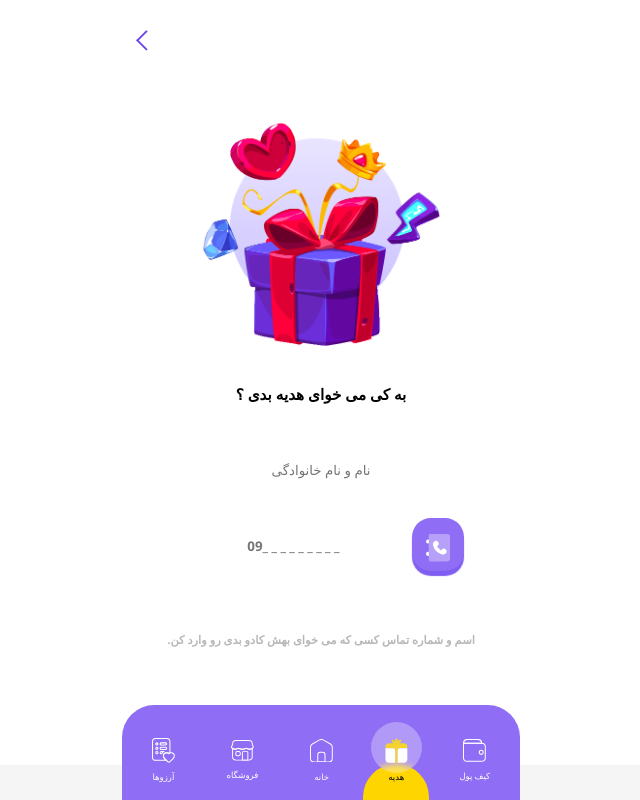
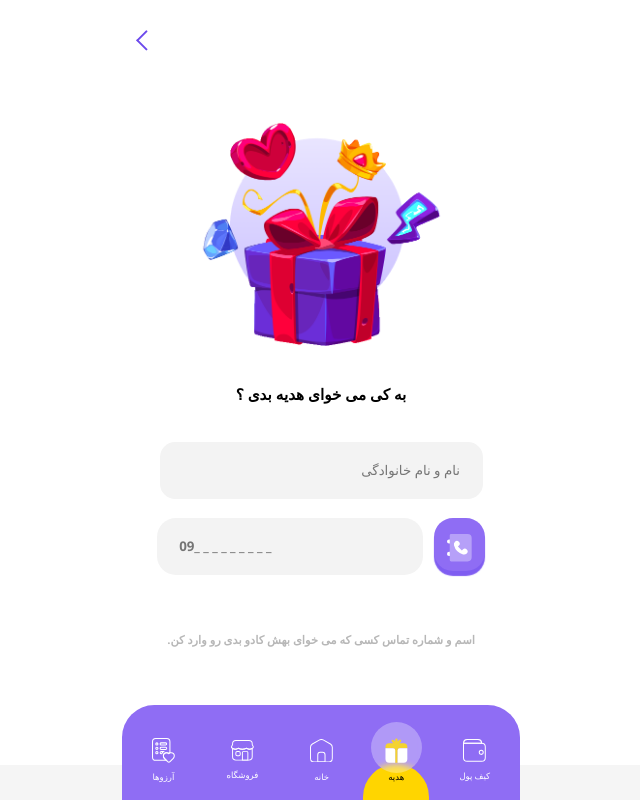
Before and after one commit to trumanshoow/kadobin, a React (Create React App) app: page /gift in a window 1280 px wide. Shown: the whole page, without its empty margins (319-959 px from the left). Built offline with nearby package versions, Linux system fonts and the light colour scheme.

Commit message:
edit page profile

```diff
--- a/src/components/products/productsData.module.css
+++ b/src/components/products/productsData.module.css
@@ -3,7 +3,7 @@
     display: flex;
     justify-content: space-between;
     align-items: center;
-    width: 100%;
+    width: 18rem;
     height: 4.4rem;
     border-radius: 1rem;
     background-color: white;
--- a/src/pages/Products/index.js
+++ b/src/pages/Products/index.js
@@ -32,7 +32,6 @@ const Products = () => {
                         Icon={Search}
                     />
                 </div>
-                <div className={styles.Parentdata}>
                     {
                         data.map((item, index) => (
                             <ProductsData
@@ -41,7 +40,6 @@ const Products = () => {
                             />
                         ))
                     }
-                </div>
             </div>
         </div>
         </MainLayout>
--- a/src/pages/Products/products.module.css
+++ b/src/pages/Products/products.module.css
@@ -14,10 +14,8 @@
     align-items: center;
     justify-content: center;
 }
-.inputParent{
-    width: 34%;
-}
 .Search{
+    width: 18rem;
     border-radius: .7rem;
     height: 2.5rem;
     margin: .3rem 0 .3rem 0;
@@ -25,6 +23,3 @@
 .Search:focus{
     outline:none;
 }
-.Parentdata{
-    width: 34%;
-}
--- a/src/pages/gift/gift.module.css
+++ b/src/pages/gift/gift.module.css
@@ -25,28 +25,27 @@
     margin: 2rem 0 2rem 0;
 }
 .Input{
-    width: 15rem;
-    background-color: #f3f3f3;
+    width: 15rem !important;
+    background-color: #f3f3f3 !important;
     text-align: start !important;
-    background-color: #f3f3f3 ;
     border-radius: 1rem;
 }
 .Input:focus{
     outline:none;
 }
 .Input2{
-    background-color: #f3f3f3;
-    width: 12rem;
-    border-radius: 1rem;
+    background-color: #f3f3f3 !important;
+    width: 12rem !important;
+    border-radius: 1rem !important;
     text-align: end !important;
-    margin-right: .4rem;
+    margin-right: .4rem !important;
 }
 .Input2:focus{
     outline:none;
 }
 .button{
-    width: 2.7rem;
-    height: 2.8rem;
+    width: 2.7rem !important;
+    height: 2.8rem !important;
     border-radius: 1rem;
     background-color: var(--babyPurple);
     border: none;
@@ -59,7 +58,7 @@
 }
 .parentInput{
     margin: 1rem;
-    width: 15rem;
+    width: 17.3rem;
     display: flex;
     align-items: start;
     justify-content: space-between;
--- a/src/pages/gift/index.js
+++ b/src/pages/gift/index.js
@@ -20,11 +20,11 @@ const GiftPage = () => {
                     <img className={styles.kadoImg} src={require("../../assets/image/kado.png")} alt="kado" />
                     <h3 className={styles.title}> به کی می خوای هدیه بدی ؟ </h3>
                     <div>
-                        <Input className={styles.Input} type={text} placeholder=" نام و نام خانوادگی "/>
+                        <Input inputClassName={styles.Input} type={text} placeholder=" نام و نام خانوادگی "/>
                     </div>
                     <div className={styles.parentInput}>
                         <button className={styles.button}><Telephon className={styles.Telephone}/></button>
-                        <Input className={styles.Input2} type={Number} placeholder="_ _ _ _ _ _ _ _ _09 "/>
+                        <Input inputClassName={styles.Input2} type={Number} placeholder="_ _ _ _ _ _ _ _ _09 "/>
                     </div>
                     <h3 className={styles.name}> اسم و شماره تماس کسی که می خوای بهش کادو بدی رو وارد کن.</h3>
                 </div>
--- a/src/pages/profile/index.js
+++ b/src/pages/profile/index.js
@@ -13,10 +13,10 @@ const Profile = () => {
         >
             <div className={styles.body}>
                 <div className={styles.container}>
-                    <div className={styles.wrapperWhite}>
                         <div className={styles.User}>
                             <User className={styles.IconUser} />
                         </div>
+                    <div className={styles.wrapperWhite}>
                         <a href="#" className={styles.Picture}>
                             <Plus className={styles.icon} width=".5rem"/>
                             <p> عکستو اضافه کن </p>
--- a/src/pages/profile/profile.module.css
+++ b/src/pages/profile/profile.module.css
@@ -1,29 +1,28 @@
 .body {
     width: 100%;
-    height: 100vh;
     display: flex;
     justify-content: center;
-    overflow-y: auto;
 }
 .container{
-    width: 70%;
+    width: 90%;
     display: flex;
     flex-direction: column;
     align-items: center;
     justify-content: center;
-    height: 100vh;
 }
 .wrapperWhite{
     display: flex;
     align-items: center;
     flex-direction: column;
-    width: 40%;
-    height: 85vh;
+    width: 18rem;
     border-radius: 1rem 1rem 0 0;
     background-color: white;
+    overflow-y: auto;
 }
 .User{
-    margin-top: -4rem;
+    z-index: 1;
+    margin-top: .5rem;
+    margin-bottom: -3rem;
     display: flex;
     justify-content: center;
     align-items: center;
@@ -31,7 +30,7 @@
     height: 6rem;
     background-color: #ffffff;
     border-radius: 50%;
-    border: .2rem solid #f7e13d;
+    border: .3rem solid #f7e13d;
     outline: .2rem solid #d2b160;
 }
 .IconUser{
@@ -39,10 +38,10 @@
     height: 10rem;
 }
 .Picture{
-    margin: 1rem 0 .6rem 0;
+    margin: 3.7rem 0 1rem 0;
     display: flex;
     justify-content: center;
-    align-items: center;
+    align-items: end;
     text-decoration: none;
 }
 .icon{
@@ -55,8 +54,8 @@
     font-size: .6rem;
 }
 .name{
-    margin-top: 1rem;
-    width: 90%;
+    margin-bottom: 1rem;
+    width: 16rem;
     height: 2.5rem;
     background-color: #f3f3f3;
     border-radius: .5rem;
@@ -67,18 +66,12 @@
 }
 .parentjensiat{
     width: 90%;
-    margin-top: 1rem;
+    margin-bottom: 1rem;
     display: flex;
     justify-content: space-between;
     align-items: center;
 }
-.man{
-    width: 7.5rem;
-    height: 2.6rem;
-    background-color: #f3f3f3;
-    box-shadow: 0 4px #e5dfdf;
-}
-.woman{
+.parentjensiat Button{
     width: 7.5rem;
     height: 2.6rem;
     background-color: #f3f3f3;
```
